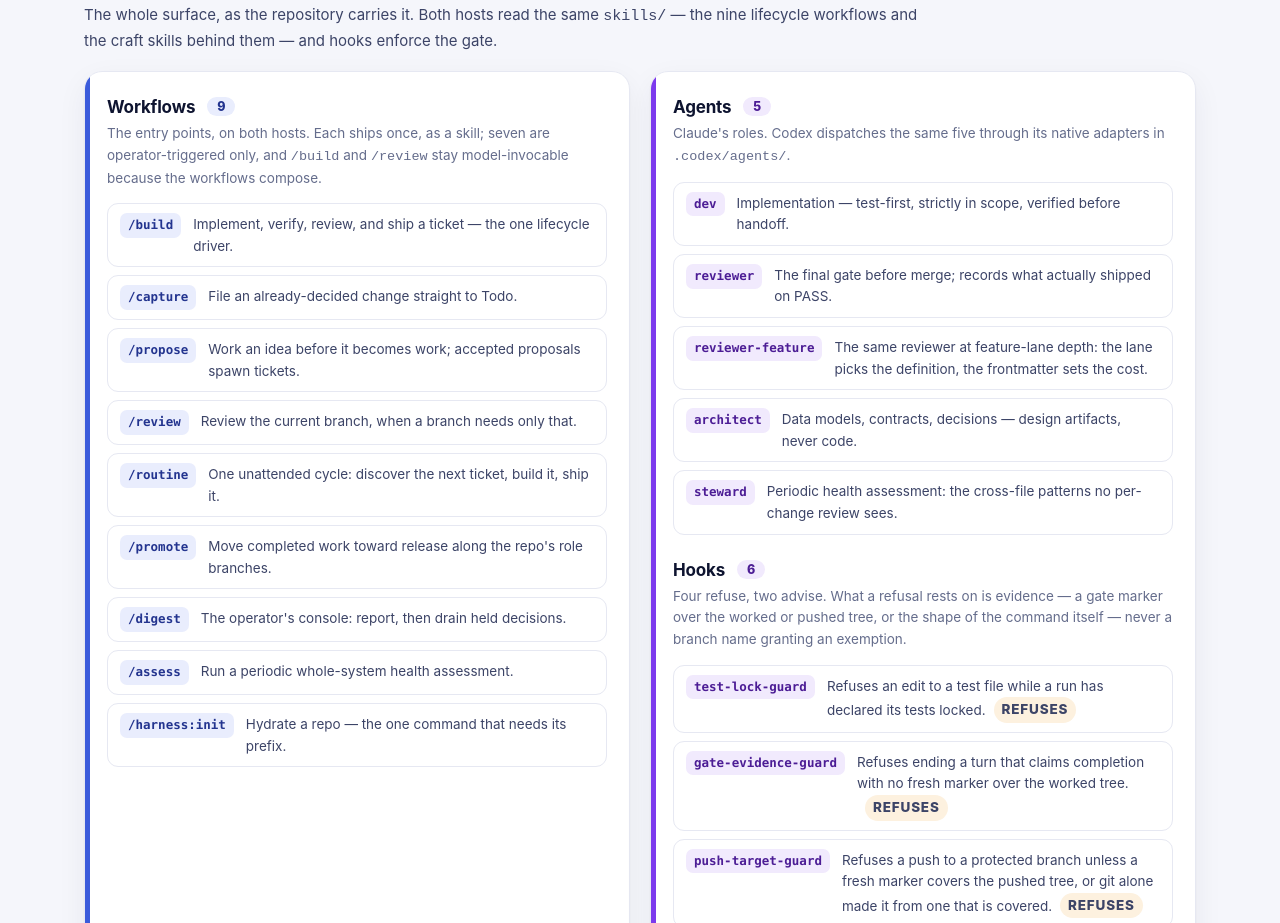
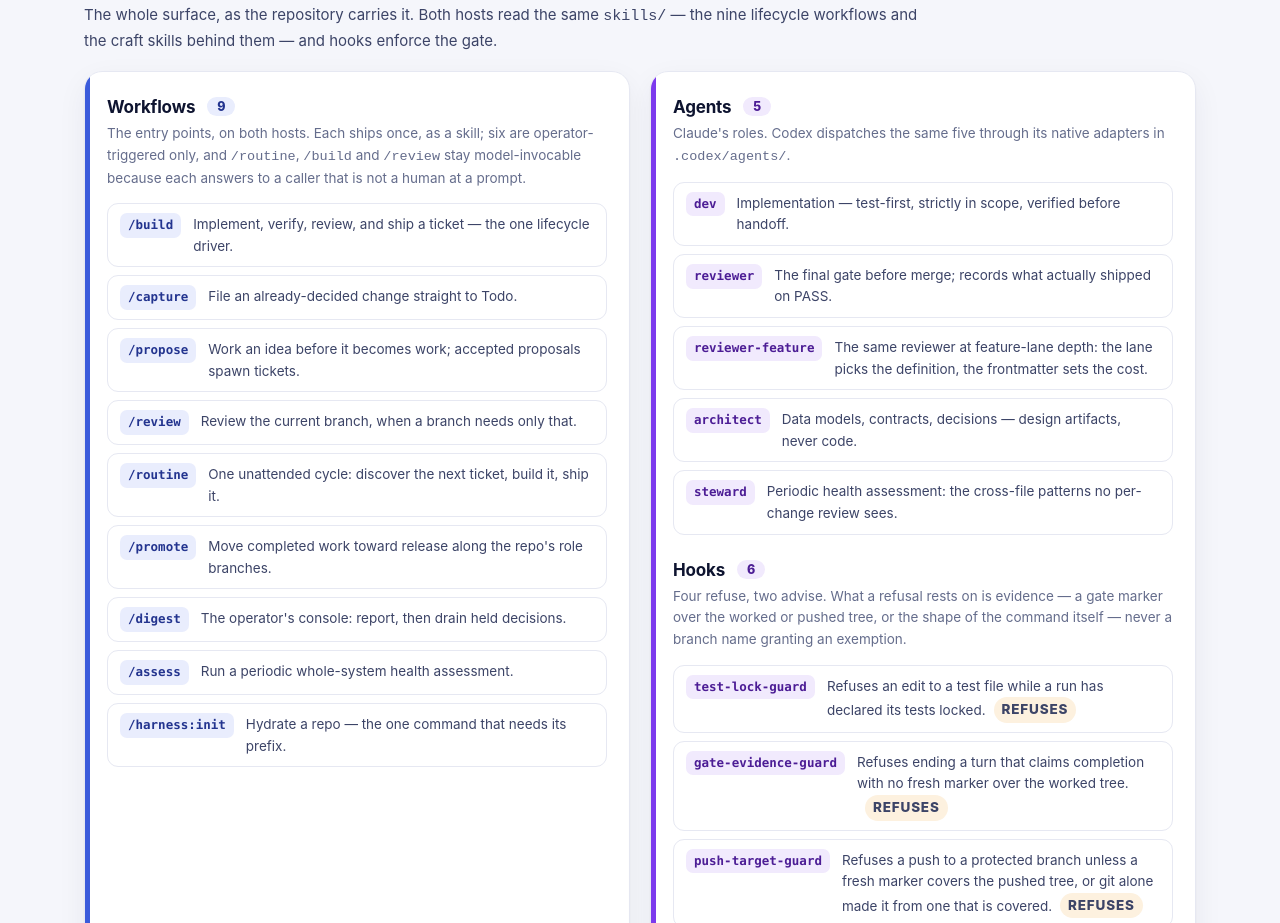
Before and after one commit to sluengen/harness, a plain HTML site: page docs/index.html in a window 1280 px wide. Shown: the part 2358-3281 px from the top of the page. Drawn offline with Linux system fonts and the light colour scheme.

Commit message:
docs(landing): the workflow-invocation split, after routine rejoined the listing
#564 removed `disable-model-invocation` from `routine`, which made this
sentence false: six workflows are operator-triggered only, not seven, and
`/routine` sits alongside `/build` and `/review` in the model-invocable set.

The reviewer on #564 found it and correctly left it — it is neither that
ticket's as-built record nor its scope. Fix lane: the gate and the push guard
are the assurance.

The stated reason is widened to the one that actually covers all three. "The
workflows compose" explains `/build` and `/review`, whose callers are other
workflows, but not `/routine`, whose caller is an unattended scheduled run.

```diff
--- a/docs/index.html
+++ b/docs/index.html
@@ -352,7 +352,7 @@ Codex: ask to initialize Harness</pre>
     <div class="grid2">
       <article class="card inv inv--commands">
         <h3>Workflows <span class="n">9</span></h3>
-        <p>The entry points, on both hosts. Each ships once, as a skill; seven are operator-triggered only, and <code>/build</code> and <code>/review</code> stay model-invocable because the workflows compose.</p>
+        <p>The entry points, on both hosts. Each ships once, as a skill; six are operator-triggered only, and <code>/routine</code>, <code>/build</code> and <code>/review</code> stay model-invocable because each answers to a caller that is not a human at a prompt.</p>
         <ul class="units">
           <li class="unit" data-unit="skill:build"><code>/build</code><span>Implement, verify, review, and ship a ticket — the one lifecycle driver.</span></li>
           <li class="unit" data-unit="skill:capture"><code>/capture</code><span>File an already-decided change straight to Todo.</span></li>
```
